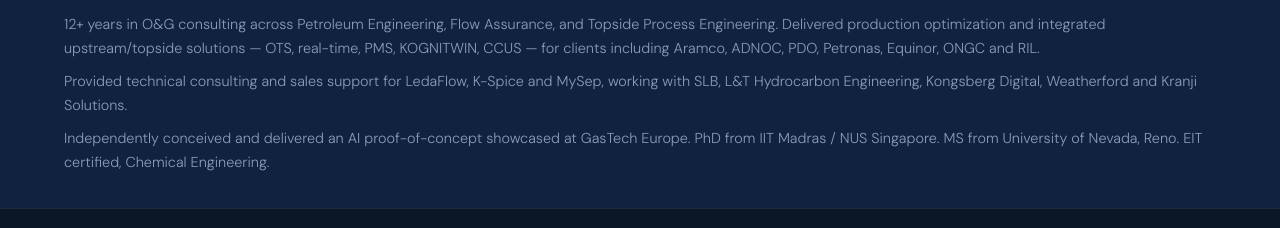
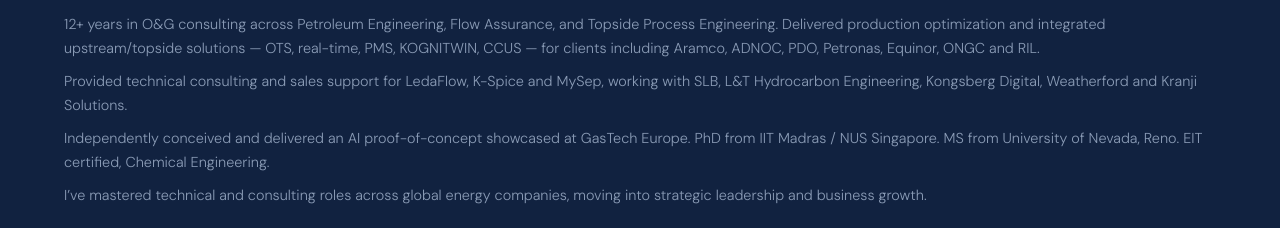
Before and after one commit to Prats88/prathyusha-mekala, a plain HTML site: page index.html in a window 1280 px wide. Shown: the part 572-800 px from the top of the page. Drawn offline with nearby package versions, Linux system fonts and the light colour scheme.

Commit message:
Update index.html

```diff
--- a/index.html
+++ b/index.html
@@ -790,6 +790,7 @@
       <p>12+ years in O&G consulting across Petroleum Engineering, Flow Assurance, and Topside Process Engineering. Delivered production optimization and integrated upstream/topside solutions — OTS, real-time, PMS, KOGNITWIN, CCUS — for clients including Aramco, ADNOC, PDO, Petronas, Equinor, ONGC and RIL.</p>
       <p>Provided technical consulting and sales support for LedaFlow, K-Spice and MySep, working with SLB, L&T Hydrocarbon Engineering, Kongsberg Digital, Weatherford and Kranji Solutions.</p>
       <p>Independently conceived and delivered an AI proof-of-concept showcased at GasTech Europe. PhD from IIT Madras / NUS Singapore. MS from University of Nevada, Reno. EIT certified, Chemical Engineering.</p>
+      <p>I’ve mastered technical and consulting roles across global energy companies, moving into strategic leadership and business growth.</p>
     </div>
 </section>
 
```
